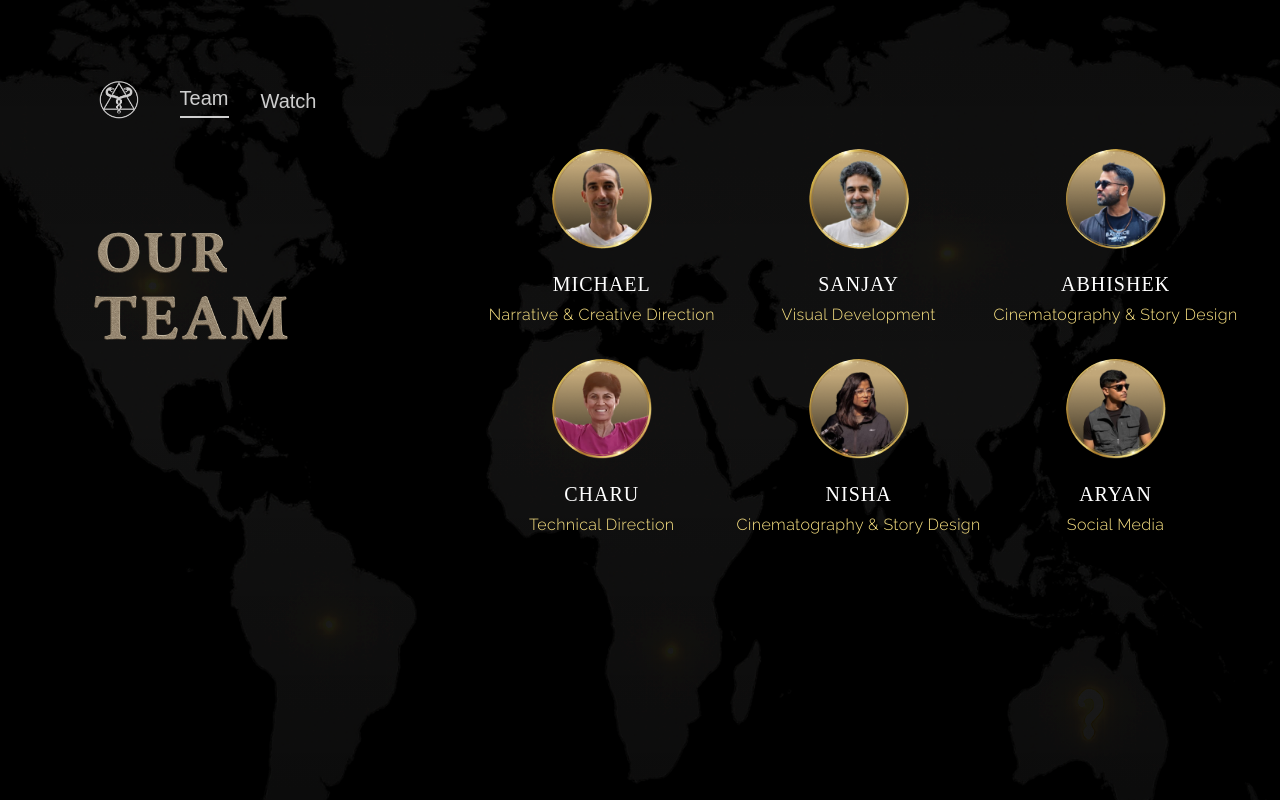
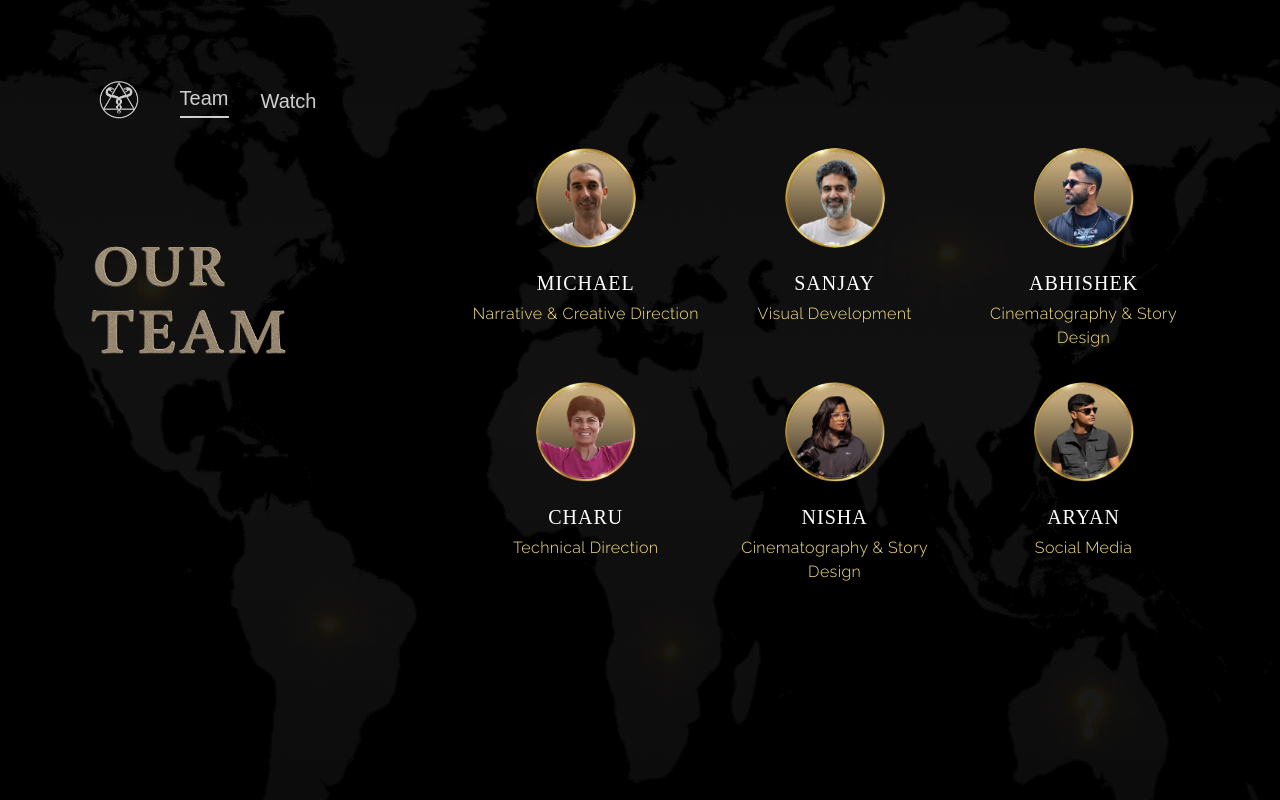
Before and after one commit to Ishitashukla1920/earth-explorer, a Next.js app: page /team in a window 1280 px wide. Built offline with nearby package versions, Linux system fonts and the light colour scheme; a web font is replaced by a local one.

Commit message:
profile fix

```diff
--- a/src/components/profilePage_temp.tsx
+++ b/src/components/profilePage_temp.tsx
@@ -68,7 +68,7 @@ const ProfilePage = ({
   className="
     relative z-10
     px-4
-          pt-40 sm:pt-48 lg:pt-[30vh]
+    pt-24 sm:pt-32 md:pt-40 lg:pt-[30vh]
     flex flex-col lg:flex-row items-center lg:items-start justify-center
     gap-8 max-w-7xl mx-auto
   "
--- a/src/pages/team.tsx
+++ b/src/pages/team.tsx
@@ -35,7 +35,7 @@ const TeamPage = () => {
       <Navbar />
 
       {/* Content */}
-      <div className="relative z-10 px-2 md:px-8">
+      <div className="relative z-10 px-2 md:px-8 md:mr-9">
         <div className="flex flex-col md:flex-row">
           {/* Left Title + Social */}
           <div className="w-full md:w-1/3 md:pr-8 mt-3">
```
Lines whose indentation alone changed are shown as unchanged.
